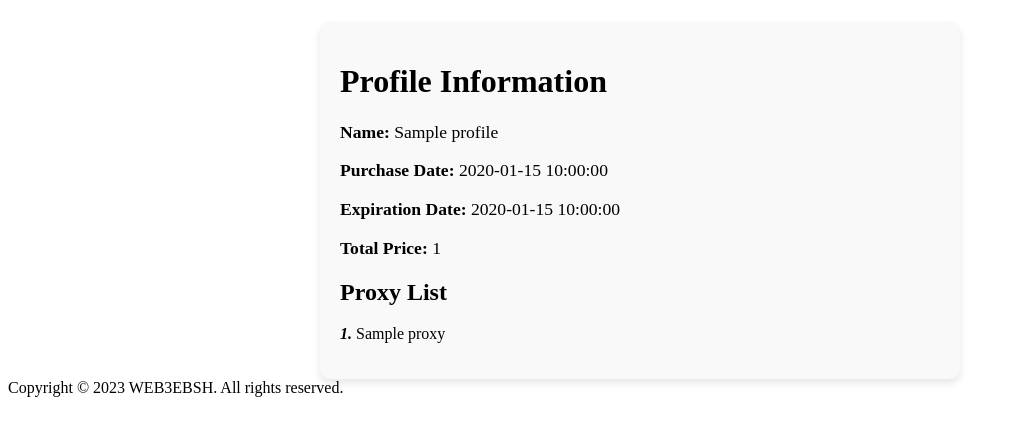
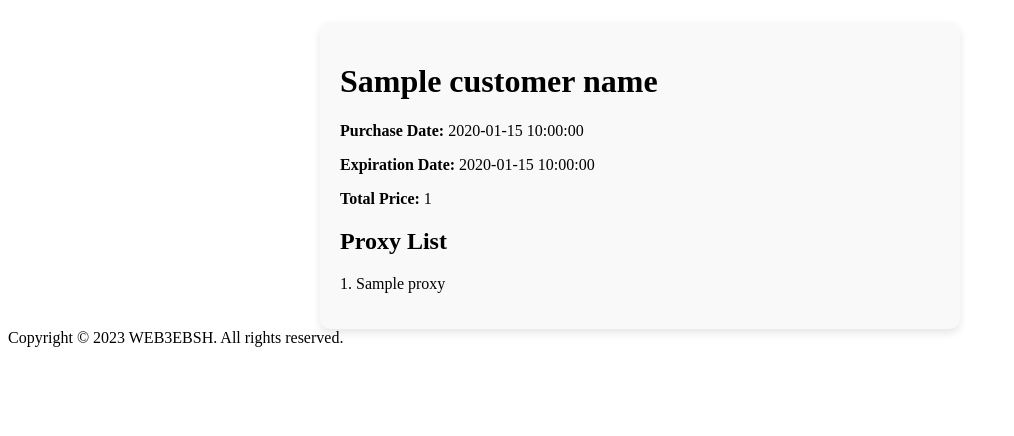
Before and after one commit to zemetsskiy/ProxyGuard, a FastAPI app: template app/templates/profile.html in a window 1280 px wide. Shown: the part 58-494 px from the top of the page, without its empty margins (0-1014 px from the left). Run offline with FastAPI, Linux system fonts and the light colour scheme; the template is opened without the code that fills it: most values are stand-ins (such as "Sample title", 1, 10 or a date in 2020).

Commit message:
orders list showing

```diff
--- a/app/templates/profile.html
+++ b/app/templates/profile.html
@@ -4,27 +4,59 @@
 
 <div class="container">
         <header>
-            <h1>Profile Information</h1>
+            <h1>{{customer_name}}</h1>
         </header>
-        <section class="profile-info">
-            <div class="info">
-                <p><strong>Name:</strong> {{ profile.customer_name }}</p>
-                <p><strong>Purchase Date:</strong> {{ profile.purchase_date }}</p>
-                <p><strong>Expiration Date:</strong> {{ profile.expiration_date }}</p>
-                <p><strong>Total Price:</strong> {{ profile.total_price }}</p>
-                <!-- Другие детали -->
+
+        <section class="orders">
+        {% for order in orders %}
+            <div class="order">
+                <p><strong>Purchase Date:</strong> {{ order.purchase_date }}</p>
+                <p><strong>Expiration Date:</strong> {{ order.expiration_date }}</p>
+                <p><strong>Total Price:</strong> {{ order.total_price }}</p>
+                <section class="proxy-list">
+                    <h2>Proxy List</h2>
+                    <ul id="proxyList">
+                    {% for proxy in order.proxy_list %}
+                        <li class="proxy-item">{{ loop.index }}. {{ proxy }}</li>
+                    {% endfor %}
+                    </ul>
+                    {% if order.proxy_list|length > 10 %}
+                        <button class="showMoreProxies">Show More</button>
+                        <button class="showLessProxies" style="display: none;">Show Less</button>
+                    {% endif %}
+                </section>
             </div>
-        </section>
-
-        <section class="proxy-list">
-            <h2>Proxy List</h2>
-            <ul>
-                {% for proxy in profile.proxy_list %}
-                <li><i><strong>{{ loop.index }}.</strong></i> {{ proxy }}</li>
-                {% endfor %}
-            </ul>
+        {% endfor %}
         </section>
     </div>
 
+<script>
+document.addEventListener('DOMContentLoaded', function() {
+    document.querySelectorAll('.orders .order').forEach(function(order) {
+        var showMoreButton = order.querySelector('.showMoreProxies');
+        var showLessButton = order.querySelector('.showLessProxies');
+
+        if (showMoreButton && showLessButton) {
+            showMoreButton.addEventListener('click', function() {
+                order.querySelectorAll('.proxy-item').forEach(function(proxy) {
+                    proxy.style.display = 'list-item';
+                });
+                showMoreButton.style.display = 'none';
+                showLessButton.style.display = 'block';
+            });
+
+            showLessButton.addEventListener('click', function() {
+                order.querySelectorAll('.proxy-item').forEach(function(proxy, index) {
+                    if (index >= 10) {
+                        proxy.style.display = 'none';
+                    }
+                });
+                showLessButton.style.display = 'none';
+                showMoreButton.style.display = 'block';
+            });
+        }
+    });
+});
+</script>
 
 {% endblock content %}
```
